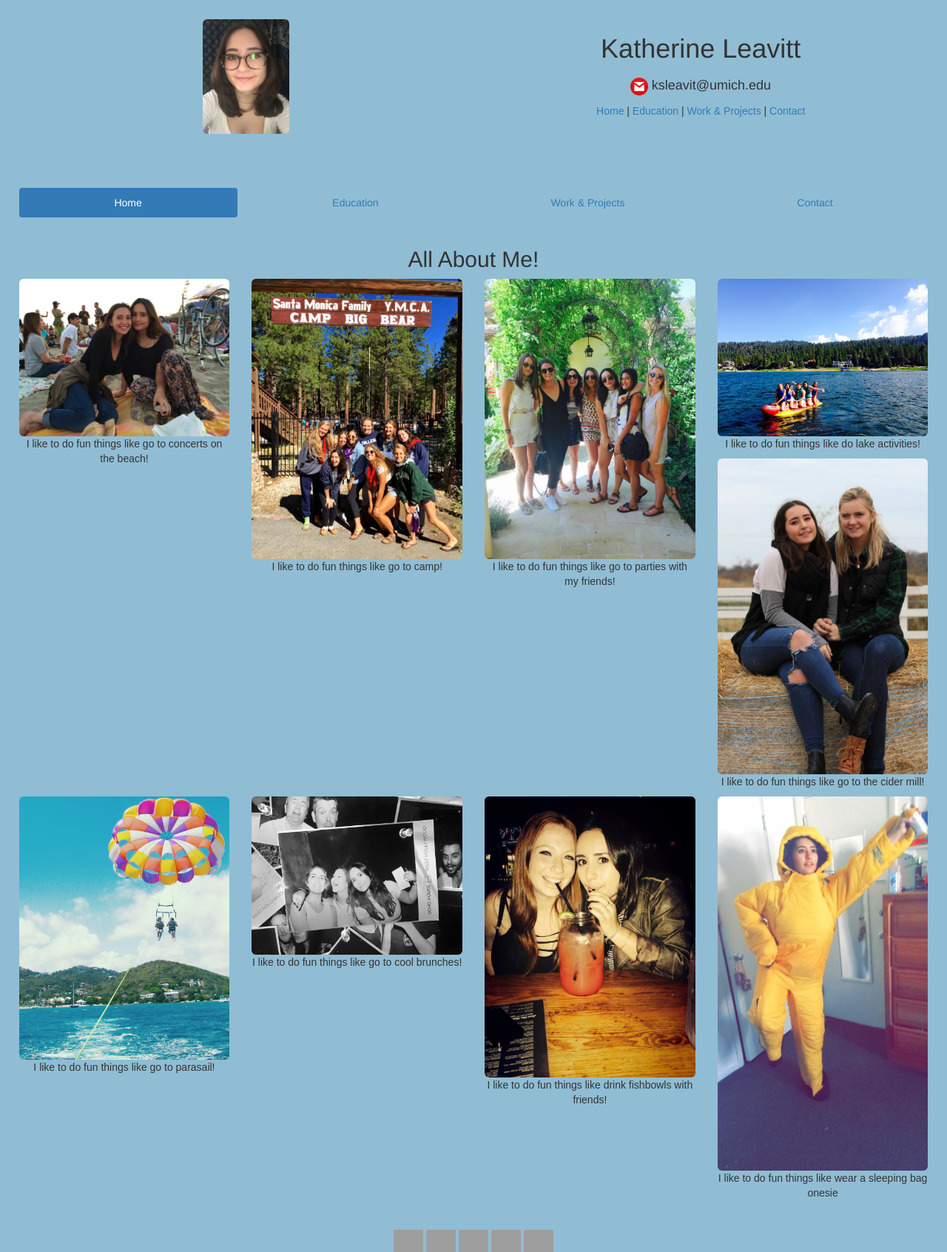
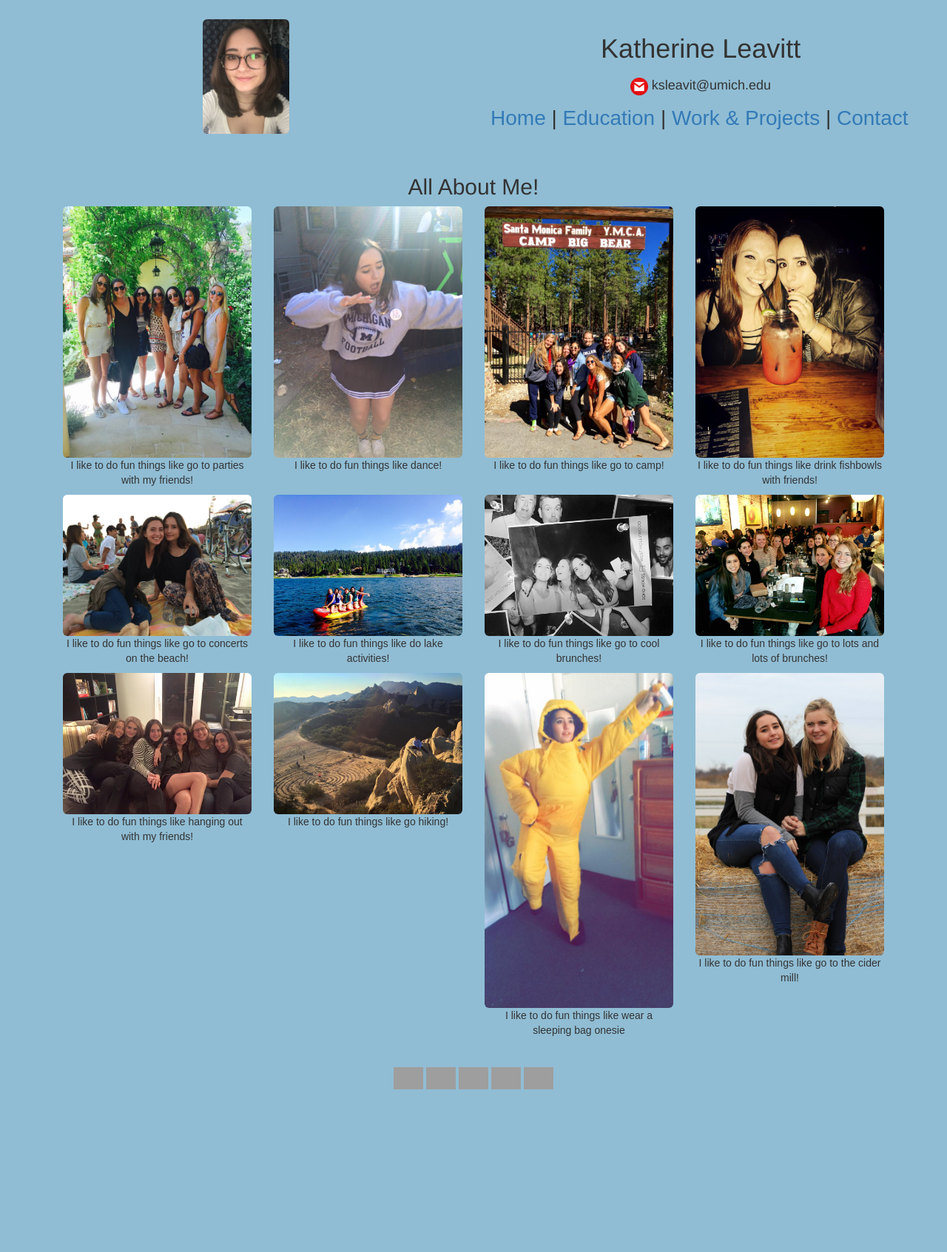
Before and after one commit to katherineleavitt/SI206-portfolio, a Python web app: template templates/home.html in a window 1280 px wide. Shown: the whole page at 74% size. After the commit the page ends 1473 px from the top, so only its background shows below. Run offline with Jinja, Linux system fonts and the light colour scheme; the template is opened without the code that fills it, so the values that code supplies are empty; some libraries are stand-ins or nearby versions; grey boxes are pictures that could not be loaded.

Commit message:
added new photos and info

```diff
--- a/static/style.css
+++ b/static/style.css
@@ -31,17 +31,13 @@ p {
 	vertical-align: middle;
 }
 
-
-
-
 .dropbtn {
     background-color: #2D88B5;
     color: white;
     padding: 10px;
     font-size: 18px;
     border: none;
-    vertical-align: right;
-    border-radius: 20%;
+    vertical-align: center;
     position: relative;
 }
 
@@ -147,7 +143,6 @@ footer, .pagecontent:after {
 }
 
 header {
-    width: 100%;
     text-align: center;
     z-index: 1;
 
@@ -169,10 +164,9 @@ form {
         display: inline;
     }
 
-
-
-
-
+    footer {
+        position: relative;
+    }
 
 }
 
@@ -180,10 +174,12 @@ form {
 	.dropbtn {
 	    display: none;
 	}
-
+    #myPills {
+        display: none;
+    }
     .navbar {
         display: inline-block;
-        font-size: 100%;
+        font-size: 200%;
     }
     .jumbotron {
         text-align: center;
@@ -192,4 +188,8 @@ form {
         background-size: 100%;
     }
 
+    body {
+        position: relative;
+    }
+
 }
--- a/templates/home.html
+++ b/templates/home.html
@@ -1,52 +1,60 @@
 {% extends "templates/index.html" %}
 {% block content %}
 		    <h2>All About Me!</h2>
-		    <div class="row">
-		    	<div class="row1">
+		    <div class="container">
+		    		<div class="col-sm-12 col-md-6 col-lg-3">
+				      	<img src = "static/friends.jpg" alt = "friends" class="img-rounded img-responsive" id="friends"/>
+				      	<p>I like to do fun things like go to parties with my friends!</p>
+				    </div>
+				    <div class="col-sm-12 col-md-6 col-lg-3">
+				      	<img src = "static/dance.jpg" alt = "dance" class="img-rounded img-responsive" id="dance"/>
+				      	<p>I like to do fun things like dance!</p>
+				    </div>
+				    <div class="col-sm-12 col-md-6 col-lg-3">
+				      	<img src = "static/camp.jpg" alt = "camp" class="img-rounded img-responsive" id="camp"/>
+				      	<p>I like to do fun things like go to camp!</p>
+				    </div>
+				    <div class="col-sm-12 col-md-6 col-lg-3">
+				     	<img src = "static/kelly.jpg" alt = "kelly" class="img-rounded img-responsive" id="kelly"/>
+				     	<p>I like to do fun things like drink fishbowls with friends!</p>
+				    </div>
 				    <div class="col-sm-12 col-md-6 col-lg-3">
 				      	<img src = "static/beach.jpg" alt = "beach" class="img-rounded img-responsive" id="beach"/>
 				      	<p>I like to do fun things like go to concerts on the beach!</p>
 				    </div>
 				    <div class="col-sm-12 col-md-6 col-lg-3">
-				      	<img src = "static/camp.jpg" alt = "camp" class="img-rounded img-responsive" id="camp"/>
-				      	<p>I like to do fun things like go to camp!</p>
-				    </div>
-			    </div>
-			    <div class="row2">
-				    <div class="col-sm-12 col-md-6 col-lg-3">
-				      	<img src = "static/friends.jpg" alt = "friends" class="img-rounded img-responsive" id="friends"/>
-				      	<p>I like to do fun things like go to parties with my friends!</p>
-				    </div>
-				    <div class="col-sm-12 col-md-6 col-lg-3">
 				      	<img src = "static/lake.jpg" alt = "lake" class="img-rounded img-responsive" id="lake"/>
 				      	<p>I like to do fun things like do lake activities!</p>
 				    </div>
-			    </div>
-			    <div class="row3">
-				    <div class="col-sm-12 col-md-6 col-lg-3">
-				      	<img src = "static/mary.jpg" alt = "mary" class="img-rounded img-responsive" id="mary"/>
-				      	<p>I like to do fun things like go to the cider mill!</p>
-				    </div>
-				    <div class="col-sm-12 col-md-6 col-lg-3">
-				      	<img src = "static/parasail.jpg" alt = "parasail" class="img-rounded img-responsive" id="parasail"/>
-				      	<p>I like to do fun things like go to parasail!</p>
-				    </div>
-			    </div>
-			    <div class="row4">
 				    <div class="col-sm-12 col-md-6 col-lg-3">
 				      	<img src = "static/soho.jpg" alt = "soho" class="img-rounded img-responsive" id="soho"/>
 				      	<p>I like to do fun things like go to cool brunches!</p>
 				    </div>
 				    <div class="col-sm-12 col-md-6 col-lg-3">
-				     	<img src = "static/kelly.jpg" alt = "kelly" class="img-rounded img-responsive" id="kelly"/>
-				     	<p>I like to do fun things like drink fishbowls with friends!</p>
+				      	<img src = "static/brunch.jpg" alt = "brunch" class="img-rounded img-responsive" id="brunch"/>
+				      	<p>I like to do fun things like go to lots and lots of brunches!</p>
 				    </div>
-			    </div>
-				    <div class="row5">
+				    <div class="col-sm-12 col-md-6 col-lg-3">
+				      	<img src = "static/six.jpg" alt = "six" class="img-rounded img-responsive" id="six"/>
+				      	<p>I like to do fun things like hanging out with my friends!</p>
+				    </div>
+				    <div class="col-sm-12 col-md-6 col-lg-3">
+				      	<img src = "static/hike.jpg" alt = "hike" class="img-rounded img-responsive" id="hike"/>
+				      	<p>I like to do fun things like go hiking!</p>
+				    </div>
 				    <div class="col-sm-12 col-md-6 col-lg-3">
 				      	<img src = "static/onesie.jpg" alt = "onesie" class="img-rounded img-responsive" id="onesie"/>
 				      	<p>I like to do fun things like wear a sleeping bag onesie</p>
 				    </div>
+				    <div class="col-sm-12 col-md-6 col-lg-3">
+				      	<img src = "static/mary.jpg" alt = "mary" class="img-rounded img-responsive" id="mary"/>
+				      	<p>I like to do fun things like go to the cider mill!</p>
+				    </div>
+
+
+
+
 			    </div>
-		    </div>
+
+			    </div>
 {%endblock%}
--- a/templates/index.html
+++ b/templates/index.html
@@ -3,8 +3,10 @@
 	<head>
 		<title>Katherine Leavitt's Portfolio</title>
 	    <link rel="stylesheet" type="text/css" href="static/style.css"/>
-		<link rel="stylesheet" href="https://maxcdn.bootstrapcdn.com/bootstrap/3.3.6/css/bootstrap.min.css" integrity="sha384-1q8mTJOASx8j1Au+a5WDVnPi2lkFfwwEAa8hDDdjZlpLegxhjVME1fgjWPGmkzs7" crossorigin="anonymous">
 	    <meta name="viewport" content="width=device-width, initial-scale=1">
+	    <link rel="stylesheet" href="http://maxcdn.bootstrapcdn.com/bootstrap/3.3.6/css/bootstrap.min.css">
+  		<script src="https://ajax.googleapis.com/ajax/libs/jquery/1.12.0/jquery.min.js"></script>
+  		<script src="http://maxcdn.bootstrapcdn.com/bootstrap/3.3.6/js/bootstrap.min.js"></script>
 		<meta charset = "UTF-8">
 		{% block javas %}
 		{% endblock %}
@@ -20,20 +22,17 @@
 	  		</div>
 	 		<div class="col-sm-12 col-md-6">
 	  			<h4><a href="mailto:ksleavit@umich.edu">
-					<img src="static/gmail-icon.png" alt="gmail" id="gmail"/>
-			  	</a>
+					<img src="static/gmail-icon.png" alt="gmail" id="gmail"/></a>
 				ksleavit@umich.edu</h4>
-		  		</div>
 		  	</div>
 		  	<nav class="navbar navbar-light bg-faded">
 			  <div class="nav navbar-nav">
-			    <p><a class="nav-item nav-link active" href="home">Home <span class="sr-only">(current)</span></a>  |
+			    <p><a class="nav-item nav-link active" href="home">Home<span class="sr-only">(current)</span></a>  |
 				    <a href="education">Education</a>  |
 					<a href="work">Work &amp; Projects</a>  |
 					<a href="contact">Contact</a></p>
 			  </div>
 			</nav>
-			<section id="drop">
 			<div class="dropdown">
 				<button onclick="myFunction()" class="dropbtn img-rounded">&#9776; Menu</button>
 				  <div id="myDropdown" class="dropdown-content img-rounded">
@@ -63,26 +62,20 @@
 				}
 			</script>
 		</section>
-		</div>
-
 			<ul class="nav nav-pills nav-justified" id="myPills">
-			  <li class="active"><a href="home" data-toggle="tab">Home</a></li>
-				   <li><a href="education">Education</a></li>
-					<li><a href="work">Work &amp; Projects</a></li>
-					<li><a href="contact">Contact</a></li>
+			  		<li class="active"><a data-toggle="pill" href="home">Home</a></li>
+				    <li><a data-toggle="pill" href="education">Education</a></li>
+					<li><a data-toggle="pill" href="work">Work &amp; Projects</a></li>
+					<li><a  data-toggle="pill" href="contact">Contact</a></li>
 			</ul>
 
-			<script type="text/javascript">
-				$('ul.nav.nav-pills.nav-justified li a').click(function() {
-				    $(this).parent().addClass('active').siblings().removeClass('active');
-				});
-			</script>
+
+		<script type="text/javascript">
+
+		</script>
 
 
 
-
-
-			<h2>{{pageTitle}}</h2>
 		</header>
 		<div class="pagecontent">
 			{% block content %}
--- a/templates/work.html
+++ b/templates/work.html
@@ -22,6 +22,8 @@
 			<li>Shadowed small business owner and worked to improve business strategies</li>
 			<li>Revamped and developed guidelines for office, accounting, and marketing procedures</li>
 			<li>Collaborated with employees to implement new, efficient work procedures</li>
+			<li>Created and wrote procedures and trainings for employees</li>
+			<li>Worked alongside owner and founder of company to learn about inner-workings of the small business</li>
 		</ul>
 	</ul>
 	</div>
```
Also changed, not shown: templates/education.html (+25 -11 lines), static/brunch.jpg (added), static/dance.jpg (added), static/hike.jpg (added), static/six.jpg (added).
